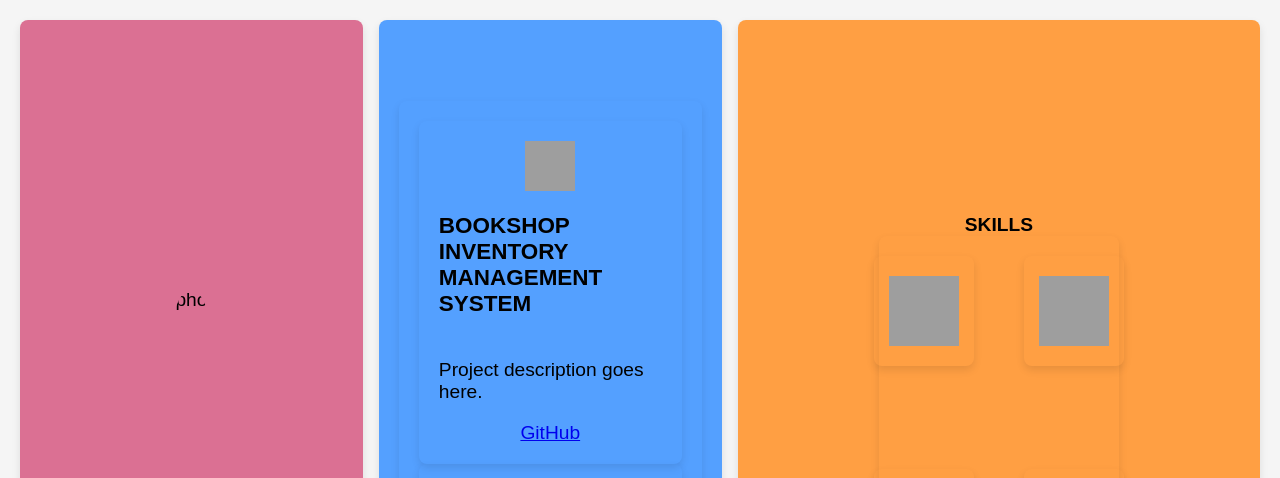
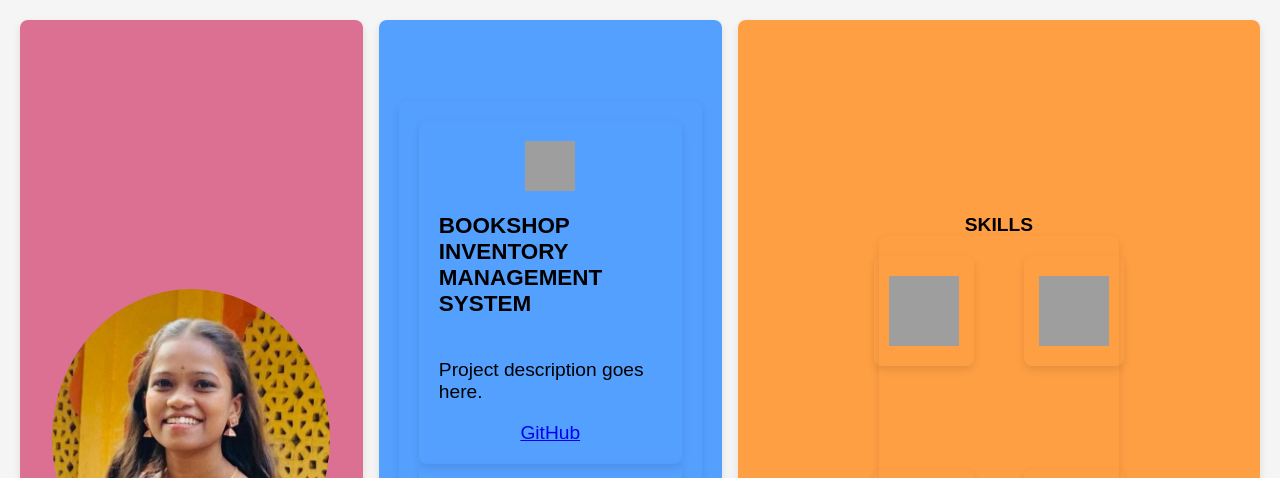
Before and after one commit to Rohini26-del/portfolio1, a plain HTML site: page index.html in a window 1280 px wide. Shown: the top 478 px of the page. Drawn offline with Linux system fonts and the light colour scheme; grey boxes are pictures that could not be loaded.

Commit message:
Update index.html

```diff
--- a/index.html
+++ b/index.html
@@ -137,7 +137,7 @@ button {
 <body>
     <div class="parent">
         <div class="div1">
-            <img src="../myportfolio/d5b32938-09e6-4975-8b56-bcf67cfdde51.jpg"alt="photo" >
+            <img src="d5b32938-09e6-4975-8b56-bcf67cfdde51.jpg"alt="photo" >
             <h2>Profile</h2>
             <p>Rohini Dusane</p>
             <p>Hi, I'm Rohini Dusane, a passionate Web Developer with a focus on creating clean, modern, and user-friendly websites. With experience in front-end technologies like HTML, CSS, and JavaScript, I strive to build websites that not only look great but also offer excellent user experiences. I am constantly learning and improving my skills, keeping up with the latest design trends and technologies. I love turning ideas into interactive, visually appealing web pages and am excited to take on new challenges.</p>
```
